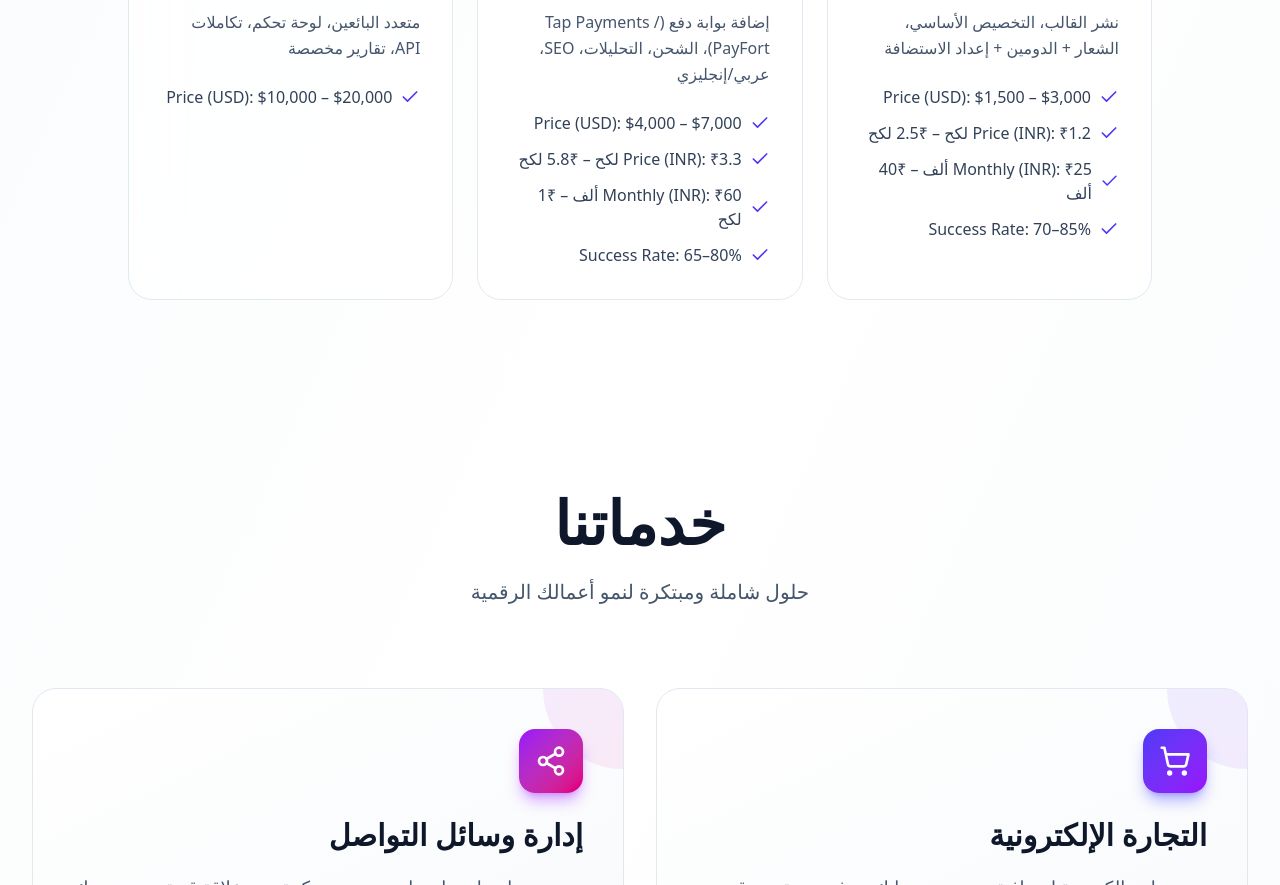
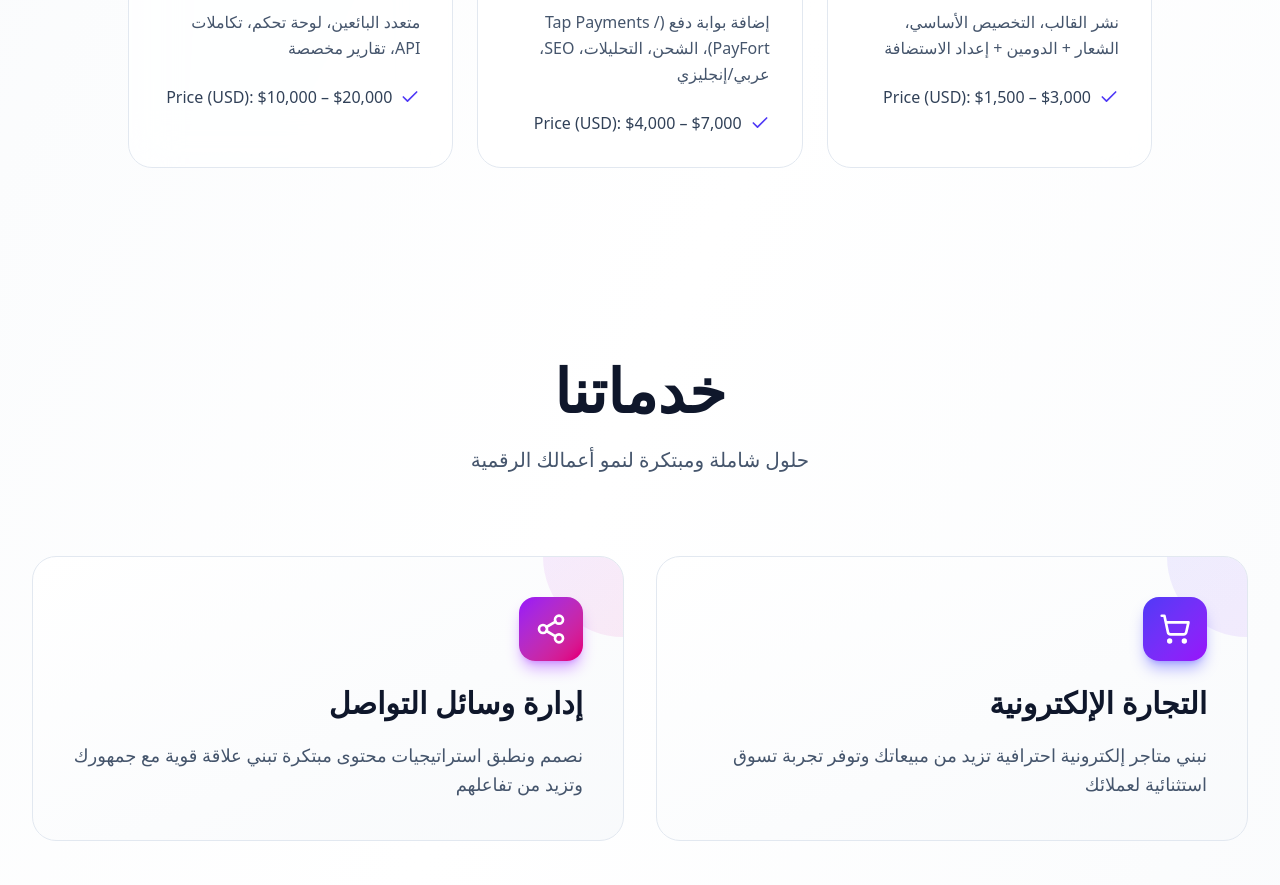
Before and after one commit to Auranize/thiqaf-react, a React (Vite) app: page / in a window 1280 px wide. Shown: the part 980-1865 px from the top of the page. Built offline with nearby package versions, Linux system fonts and the light colour scheme.

Commit message:
UPDATE:updated the home

```diff
--- a/src/App.jsx
+++ b/src/App.jsx
@@ -52,17 +52,17 @@ export default function Landing() {
             clientType: 'الأعمال الصغيرة / الشركات الناشئة',
             deliverables: 'نشر القالب، التخصيص الأساسي، الشعار + الدومين + إعداد الاستضافة',
             usdPrice: '$1,500 – $3,000',
-            inrPrice: '₹1.2 لكح – ₹2.5 لكح',
-            monthlyInr: '₹25 ألف – ₹40 ألف',
-            successRate: '70–85%'
+            inrPrice: '',
+            monthlyInr: '',
+            successRate: ''
           },
           {
             clientType: 'تاجر التجزئة متوسط الحجم',
             deliverables: 'إضافة بوابة دفع (Tap Payments / PayFort)، الشحن، التحليلات، SEO، عربي/إنجليزي',
             usdPrice: '$4,000 – $7,000',
-            inrPrice: '₹3.3 لكح – ₹5.8 لكح',
-            monthlyInr: '₹60 ألف – ₹1 لكح',
-            successRate: '65–80%'
+            inrPrice: '',
+            monthlyInr: '',
+            successRate: ''
           },
           {
             clientType: 'المؤسسات / سلاسل العلامات التجارية',
```
